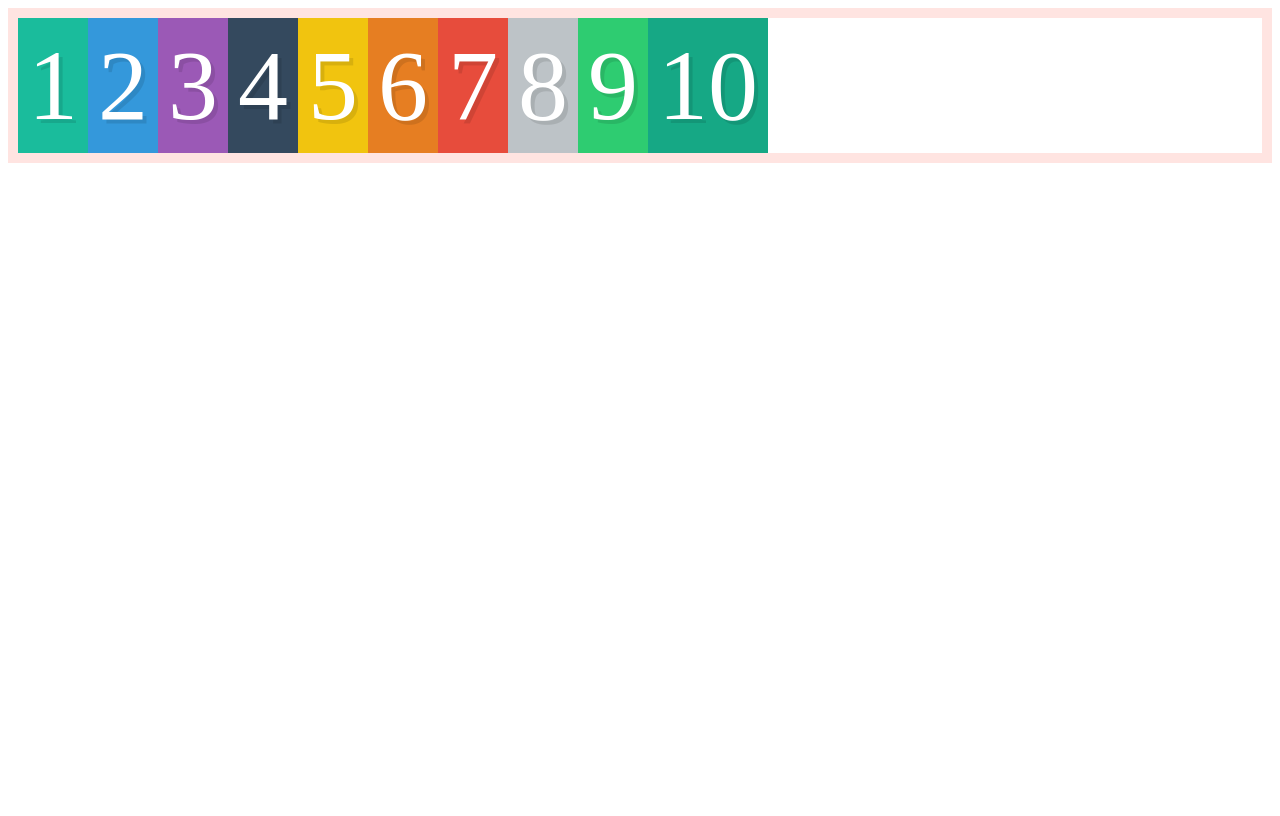
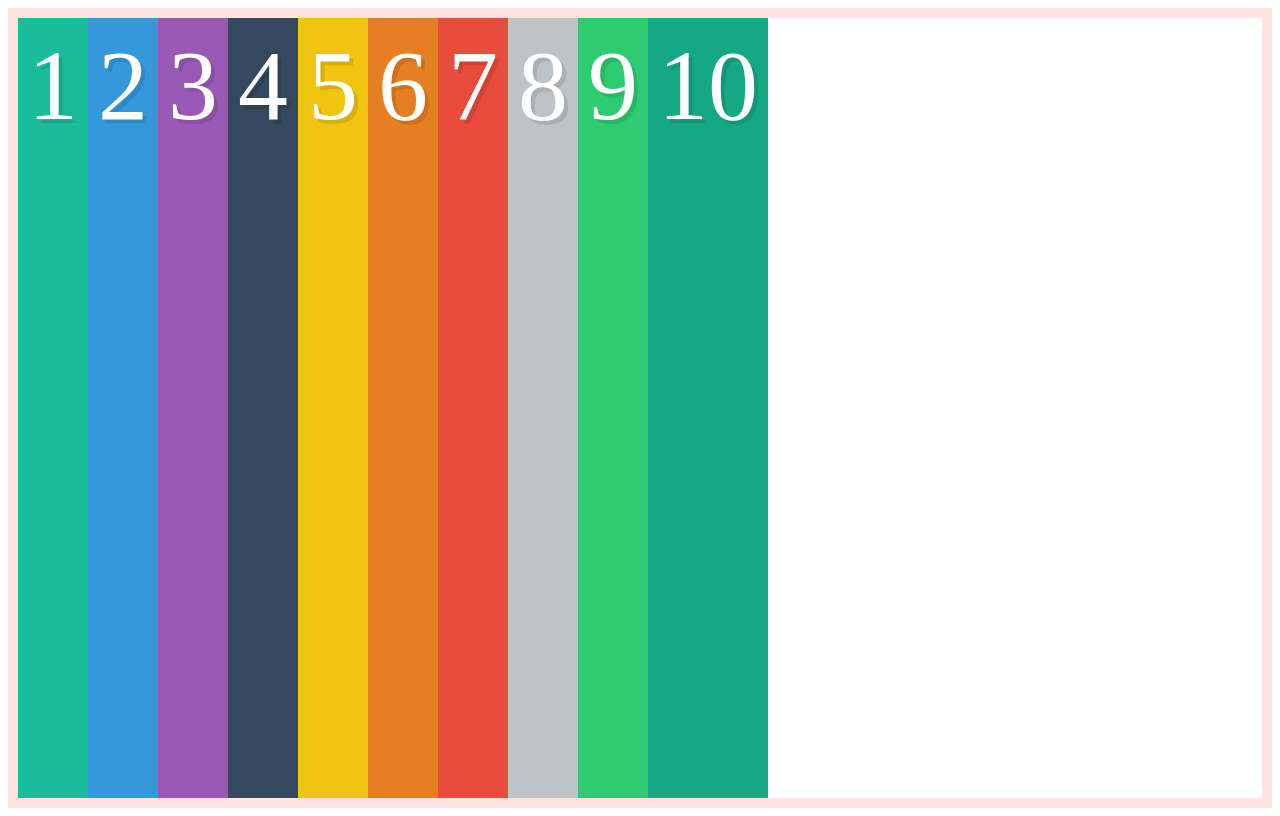
Before and after one commit to digomes87/flexbox, a plain HTML site: page index.html in a window 1280 px wide. Drawn offline with Linux system fonts and the light colour scheme.

Commit message:
Usando flexBox
Css - flexbox

```diff
--- a/css/style.css
+++ b/css/style.css
@@ -28,7 +28,9 @@
 .container{
   display: flex;
   border: 10px solid mistyrose;
-  align-items: center;
+  align-items: stretch;
+  height: 100vh;
+
 }
 
 
```
